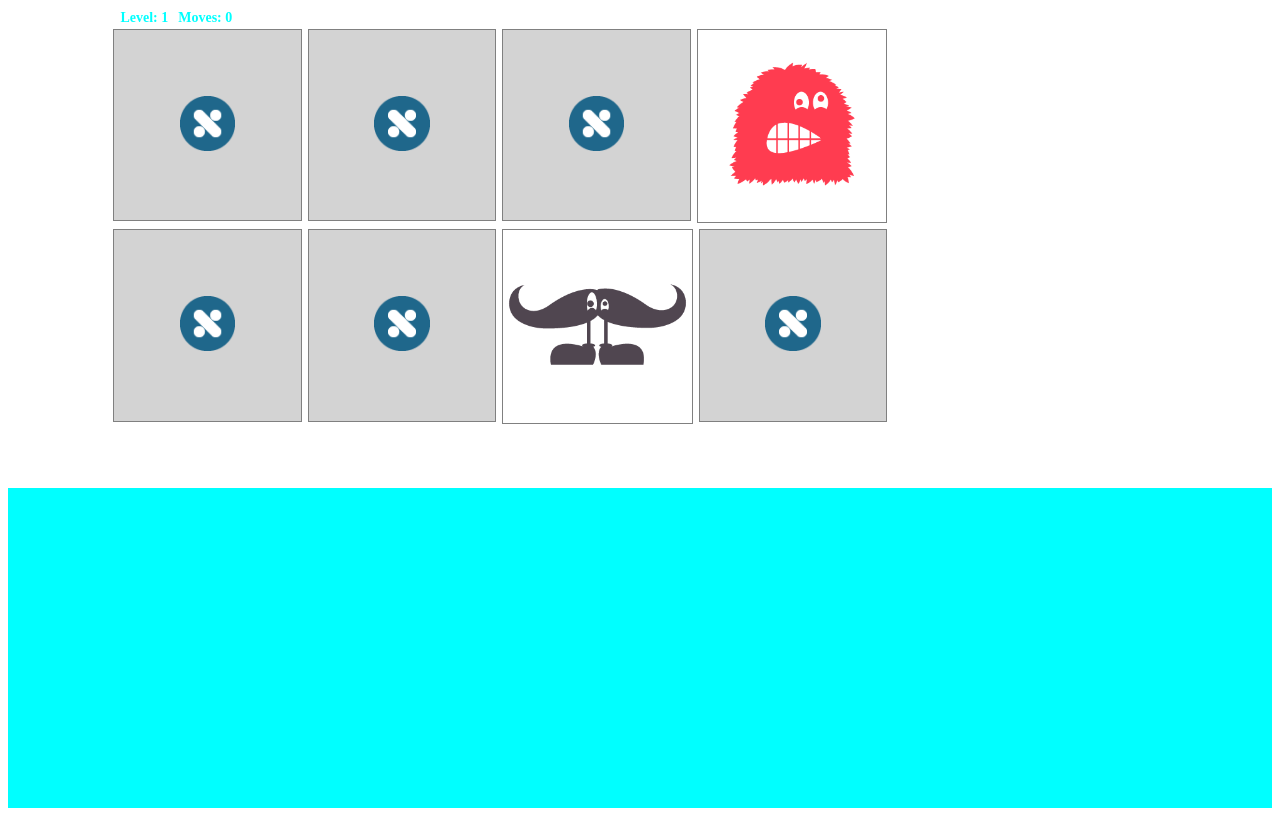
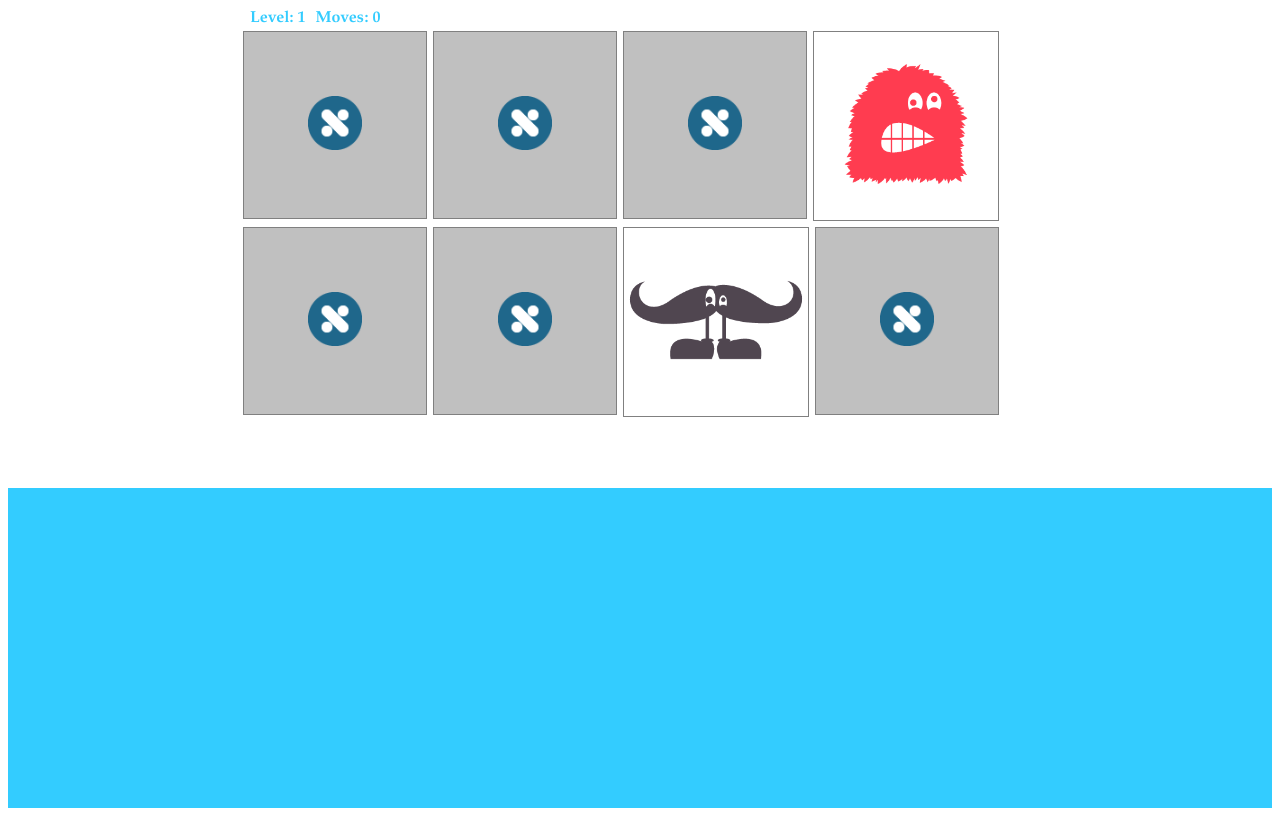
Before and after one commit to kdavidmoore/memory-game, a plain HTML site: page index.html in a window 1280 px wide. Drawn offline with Linux system fonts and the light colour scheme.

Commit message:
CSS tweaks
Various changes were made to CSS; readme file was added.

```diff
--- a/main.css
+++ b/main.css
@@ -1,8 +1,10 @@
 #outer-wrapper {
 	background-color: #fff;
 	height: 60vh;
-	min-height: 400px;
-	float: left;
+	min-height: 450px;
+	max-width: 1000px;
+	overflow: hidden;
+	margin: auto;
 }
 
 #inner-wrapper {
@@ -15,8 +17,9 @@
 }
 
 h3 {
-	color: cyan;
-	font-size: 14px;
+	color: #33ccff;
+	font-size: 16px;
+	font-family: Garamond, serif;
 	margin-left: 10px;
 	display: inline;
 }
@@ -36,11 +39,11 @@ h3 {
 .square.missing {
 	box-sizing: border-box;
 	padding: 8%;
-	background-color: #d3d3d3;
+	background-color: #c0c0c0;
 }
 
 #footer {
-	background-color: cyan;
+	background-color: #33ccff;
 	height: 40vh;
 	clear: both;
 }
```
Also changed, not shown: index.html (+1 -1 lines), 1 other file.
